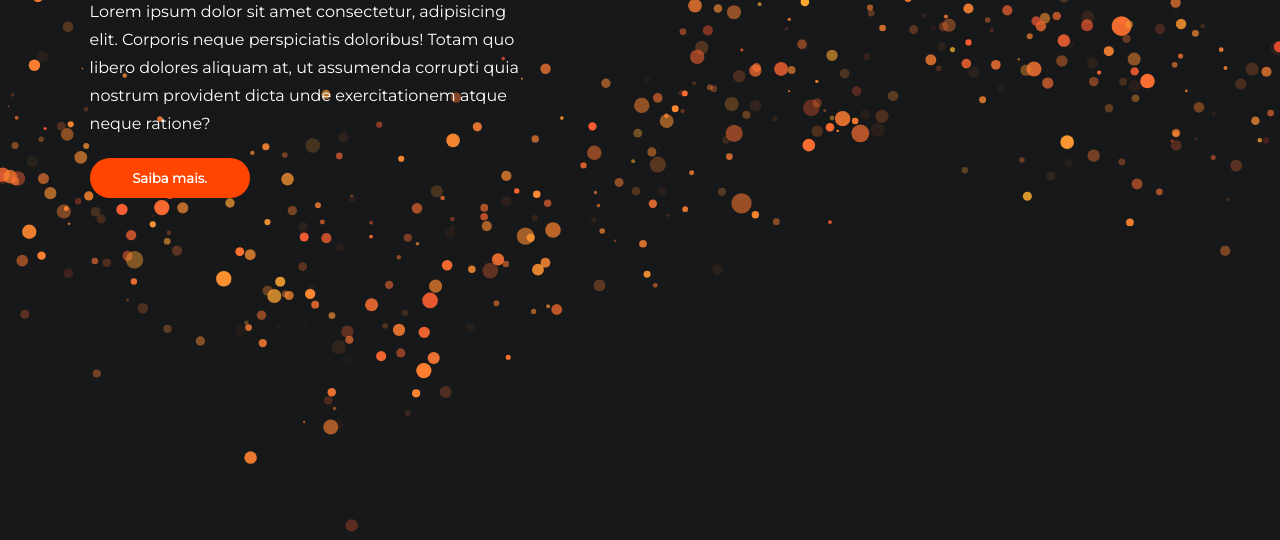
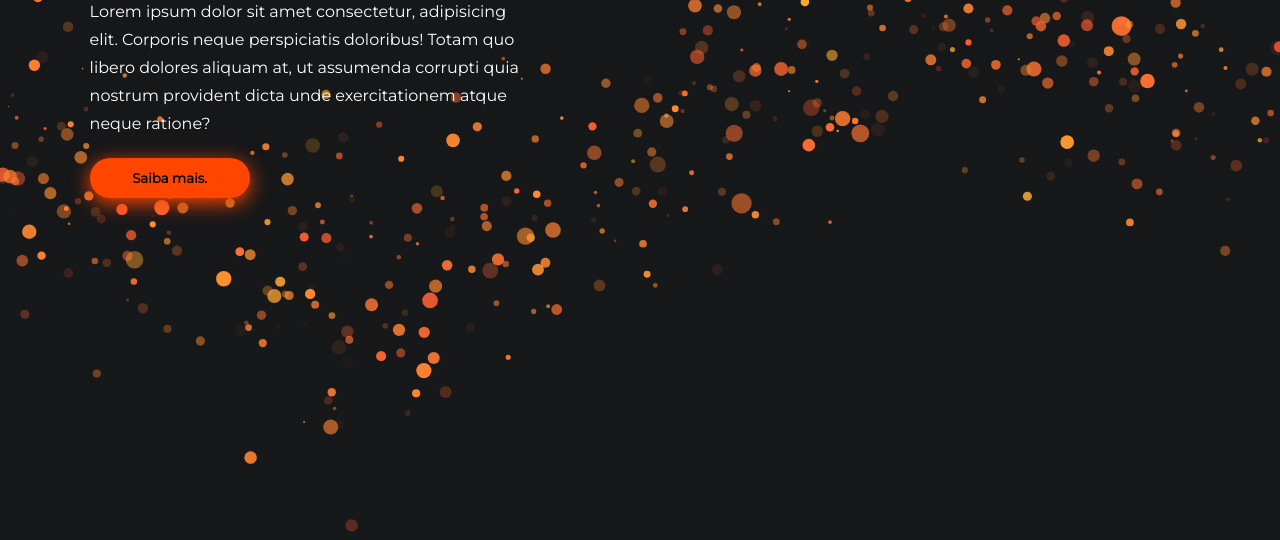
Before and after one commit to DLastLegend/site_temas, a plain HTML site: page page1.html in a window 1280 px wide. In both pictures the pointer is over the button "Saiba mais.". Shown: the part 260-800 px from the top of the page. Drawn offline with Linux system fonts and the light colour scheme.

Commit message:
alteração botão

```diff
--- a/assets/css/page1.css
+++ b/assets/css/page1.css
@@ -77,6 +77,12 @@ section .container button{
     -webkit-animation: tracking-in-expand-fwd-top 0.7s cubic-bezier(0.215, 0.610, 0.355, 1.000) both;
 	        animation: tracking-in-expand-fwd-top 0.7s cubic-bezier(0.215, 0.610, 0.355, 1.000) both;
 }
+section .container button:hover{
+    box-shadow: 0px 5px 20px var(--cor-laranja);
+    cursor: pointer;
+    color: black;
+    font-weight: bold;
+}
 @media (max-width: 650px){
     .container{
         padding: 20px;
--- a/assets/css/page2.css
+++ b/assets/css/page2.css
@@ -73,6 +73,12 @@ section .container button{
     -webkit-animation: tracking-in-expand-fwd-top 0.7s cubic-bezier(0.215, 0.610, 0.355, 1.000) both;
 	        animation: tracking-in-expand-fwd-top 0.7s cubic-bezier(0.215, 0.610, 0.355, 1.000) both;
 }
+section .container button:hover{
+  box-shadow: 0px 5px 20px var(--cor-laranja);
+  cursor: pointer;
+  color: black;
+  font-weight: bold;
+}
 @media (max-width: 650px){
     .container{
         padding: 20px;
--- a/assets/css/page3.css
+++ b/assets/css/page3.css
@@ -73,6 +73,12 @@ section .container button{
     -webkit-animation: tracking-in-expand-fwd-top 0.7s cubic-bezier(0.215, 0.610, 0.355, 1.000) both;
 	        animation: tracking-in-expand-fwd-top 0.7s cubic-bezier(0.215, 0.610, 0.355, 1.000) both;
 }
+section .container button:hover{
+  box-shadow: 0px 10px 30px rgba(90, 125, 254, 0.90);
+  cursor: pointer;
+  color: var(--cor-branco);
+  font-weight: bold;
+}
 @media (max-width: 650px){
     .container{
         padding: 20px;
```
